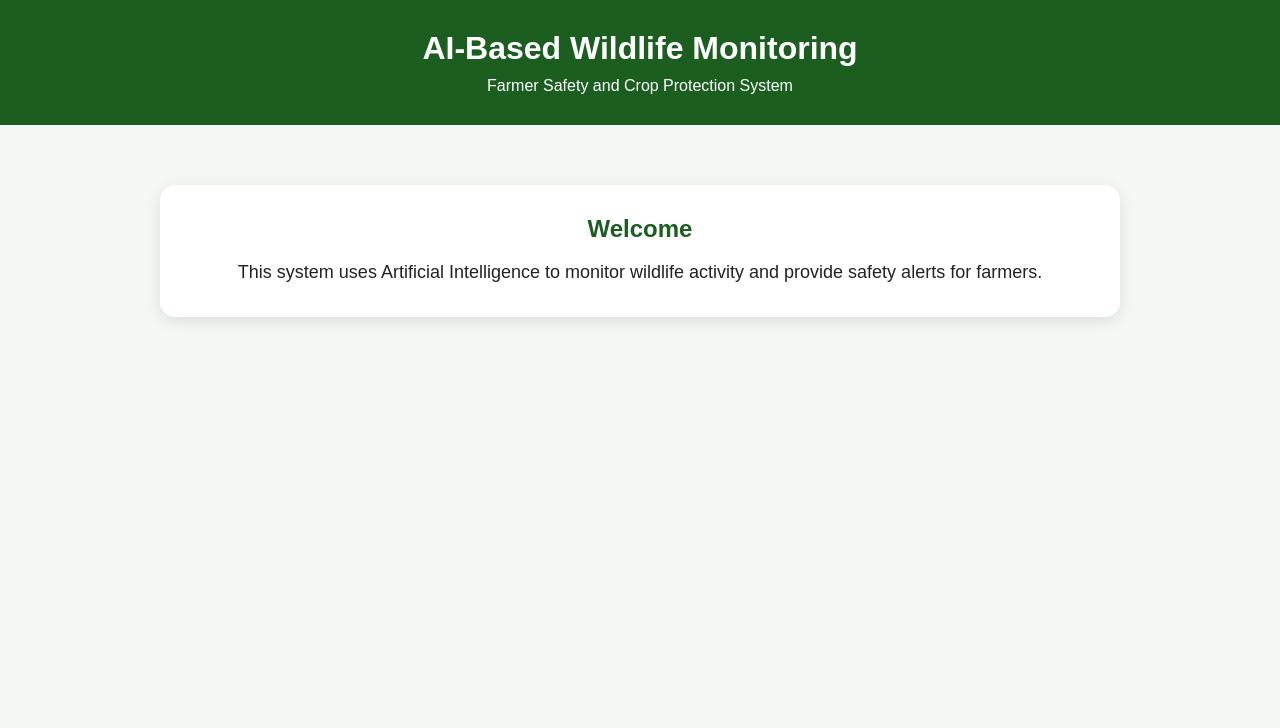
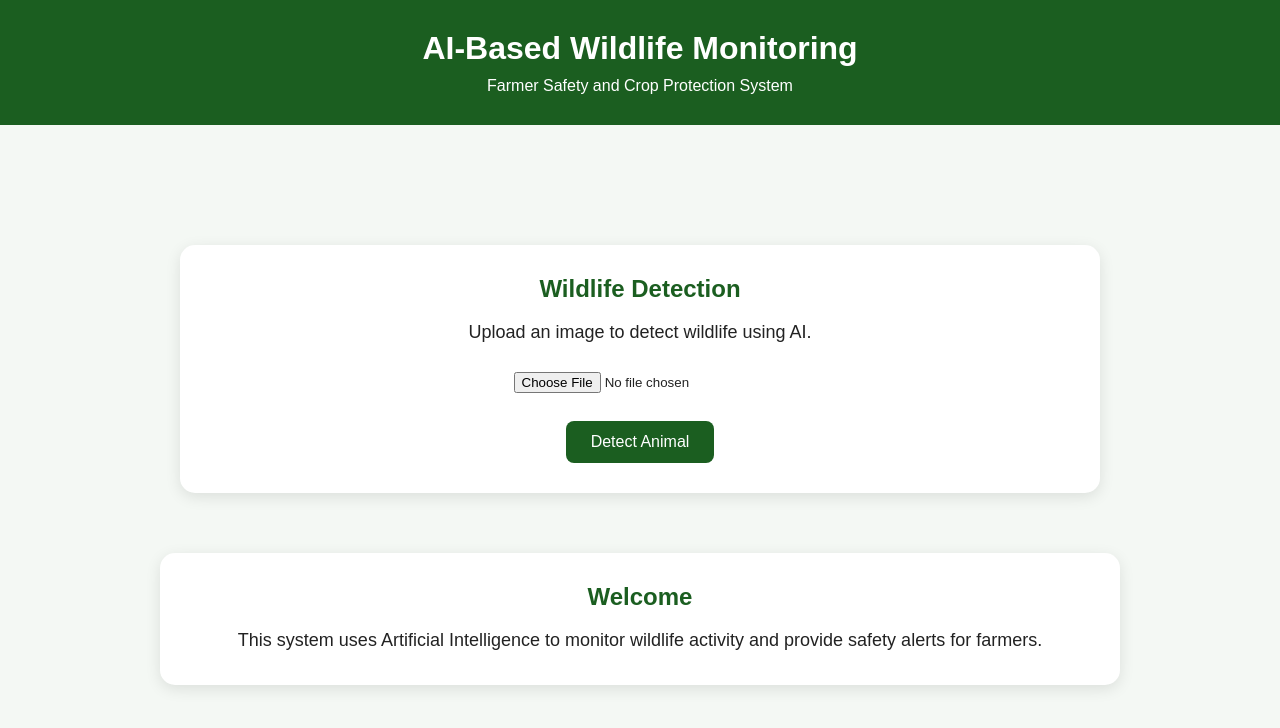
Before and after one commit to vahieshkanna-kt/AI-BasedWildlifeMoniteringAndFarmersafetySystem, a Flask app: page / in a window 1280 px wide. Shown: the top 728 px of the page. Run offline with Flask 3, Linux system fonts and the light colour scheme.

Commit message:
next update

```diff
--- a/static/style.css
+++ b/static/style.css
@@ -45,3 +45,21 @@ header h1 {
     font-size: 18px;
     line-height: 1.6;
 }
+input[type="file"] {
+    margin-top: 15px;
+    padding: 10px;
+}
+
+button {
+    background: #1b5e20;
+    color: white;
+    border: none;
+    padding: 12px 25px;
+    border-radius: 8px;
+    cursor: pointer;
+    font-size: 16px;
+}
+
+button:hover {
+    background: #2e7d32;
+}
--- a/templates/index.html
+++ b/templates/index.html
@@ -17,6 +17,27 @@
     </header>
 
     <div class="container">
+        <div class="container">
+
+    <div class="card">
+        <h2>Wildlife Detection</h2>
+
+        <p>
+            Upload an image to detect wildlife using AI.
+        </p>
+
+        <form action="/detect" method="POST" enctype="multipart/form-data">
+
+            <input type="file" name="image" accept="image/*" required>
+
+            <br><br>
+
+            <button type="submit">Detect Animal</button>
+
+        </form>
+    </div>
+
+</div>
 
         <div class="card">
             <h2>Welcome</h2>
```
